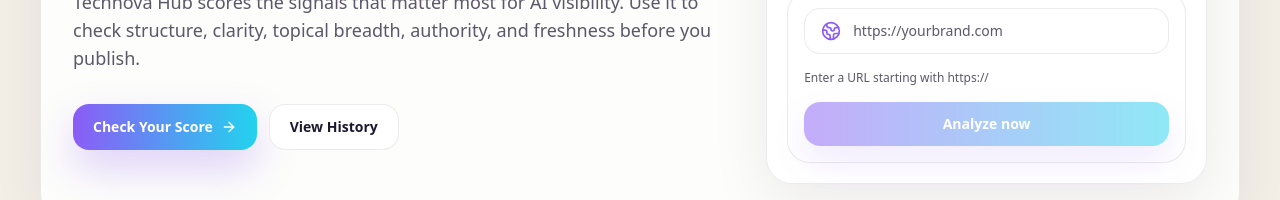
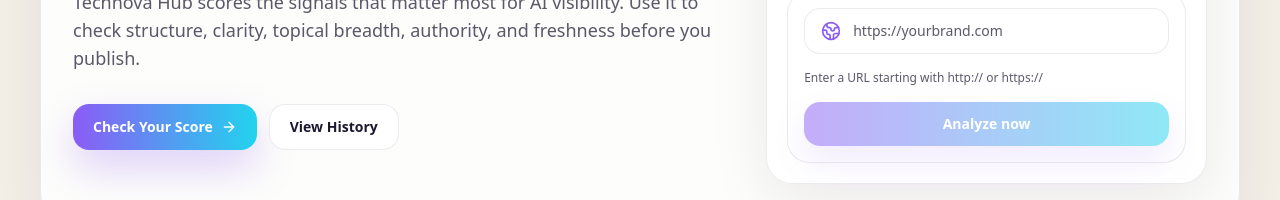
Before and after one commit to technovahub2025/AI_Score_Checker, a React (Vite) app in the folder AI_SCORE_FRONTEND/: page / in a window 1280 px wide. Shown: the part 352-552 px from the top of the page. Built offline with nearby package versions, Linux system fonts and the light colour scheme; no server answers.

Commit message:
fix: Allow both http and https URLs in QuickScanCard during deployment/testing

```diff
--- a/AI_SCORE_FRONTEND/src/components/QuickScanCard.jsx
+++ b/AI_SCORE_FRONTEND/src/components/QuickScanCard.jsx
@@ -16,6 +16,8 @@ const QuickScanCard = () => {
 
   const isValid = useMemo(() => {
     if (file) return true;
+    // Temporary: allow both http and https URLs while deployment/testing is in progress.
+    // Tighten this back to https-only later if you want to enforce secure URLs.
     if (tab === 'url') return /^https?:\/\/.+/i.test(url.trim());
     return sanitizeInput(text).length >= 50;
   }, [file, tab, url, text]);
@@ -89,7 +91,7 @@ const QuickScanCard = () => {
                 />
               </div>
             </label>
-            <p className="mt-4 text-xs text-text-muted">Enter a URL starting with https://</p>
+            <p className="mt-4 text-xs text-text-muted">Enter a URL starting with http:// or https://</p>
           </>
         ) : null}
 
```
